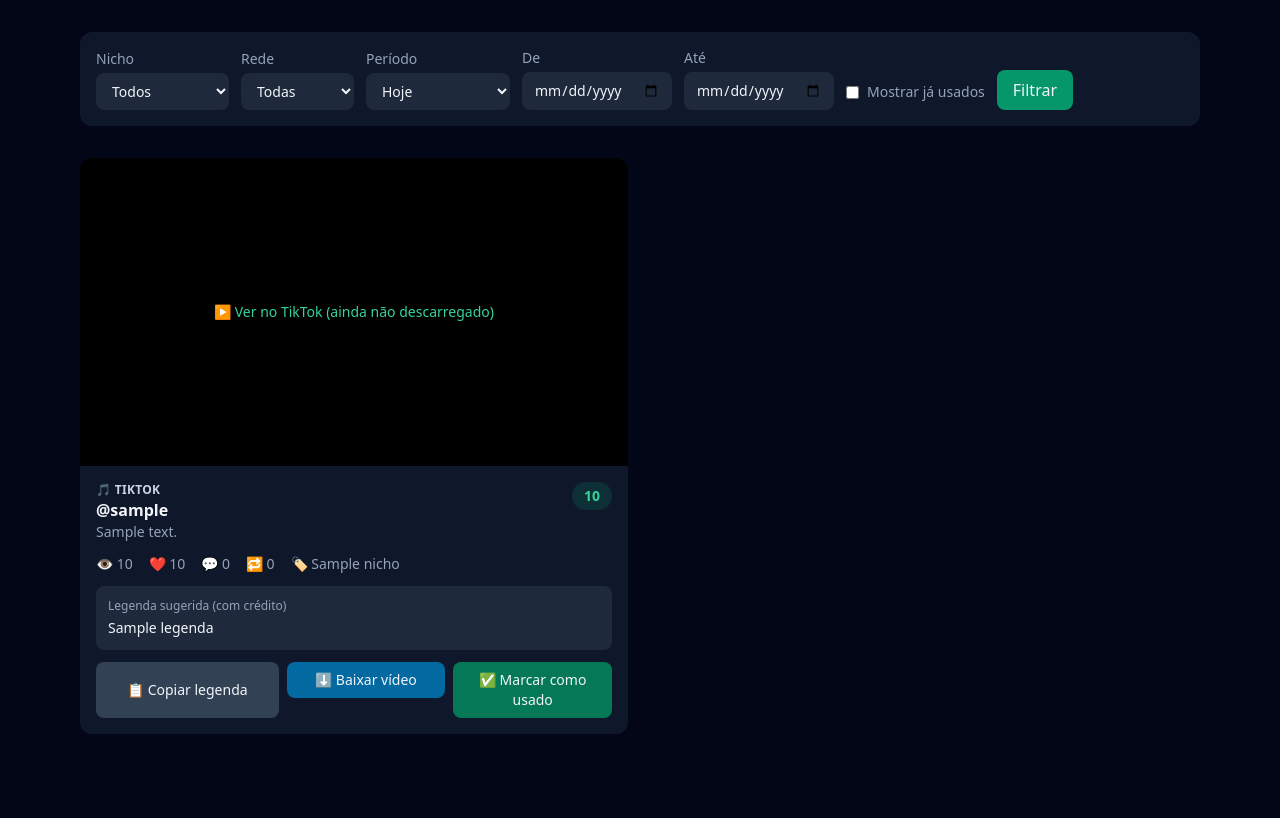
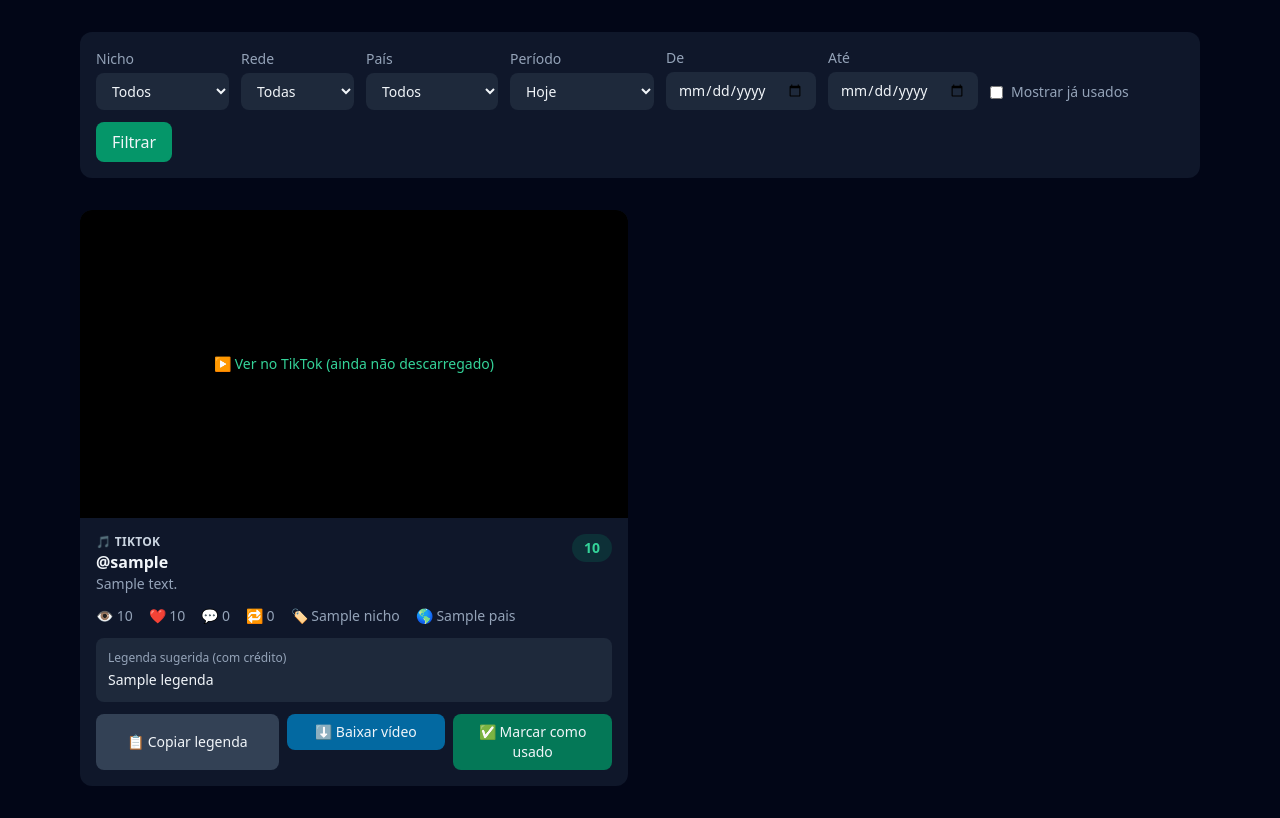
Before and after one commit to anderson17quadri-cmd/Extrair, a Flask app: template templates/index.html in a window 1280 px wide. Shown: the part 96-914 px from the top of the page. Before the commit the page ends 830 px from the top, so only its background shows below. Run offline with Flask 3, Linux system fonts and the light colour scheme; the template is opened without the code that fills it: most values are stand-ins (such as "Sample title", 1, 10 or a date in 2020); some libraries are stand-ins or nearby versions.

Commit message:
Adiciona filtro de país na dashboard
Testei ao vivo se a API do TikTok aceita filtrar a pesquisa por país
(parâmetro 'region' no /feed/search) e confirmei que é ignorado — os
resultados vêm iguais com ou sem o parâmetro. Em vez de implementar uma
opção que não funciona, guardo o país que cada vídeo já traz na resposta
(campo 'region') e adiciono um filtro de país na dashboard sobre o que
já foi coletado.

- db.py: nova coluna 'pais' com migração automática
- coletor.py: captura o país de cada vídeo (TikTok validado; Instagram
  com melhor esforço, já que a maioria das APIs não expõe isso por post)
- app.py + template: filtro 'País' no dashboard (dropdown dinâmico com
  os países já presentes nos dados) e selo 🌎 em cada card
- README documenta a limitação encontrada e como o filtro funciona

Testado com dados mock: países corretamente atribuídos e filtro a
devolver só os vídeos do país selecionado.

Co-Authored-By: Claude Sonnet 5 <noreply@anthropic.com>
Claude-Session: https://claude.ai/code/session_01WYQL992fc1t4qvnYbHU2qL

```diff
--- a/app.py
+++ b/app.py
@@ -19,6 +19,7 @@ db.init_db()
 def _filtros():
     nicho = request.args.get("nicho", "").strip()
     rede = request.args.get("rede", "").strip()
+    pais = request.args.get("pais", "").strip().upper()
     periodo = request.args.get("periodo", "semana")
     de = request.args.get("de", "")
     ate = request.args.get("ate", "")
@@ -30,12 +31,12 @@ def _filtros():
         elif periodo == "semana":
             de = (date.today() - timedelta(days=7)).isoformat()
         # periodo == "tudo": sem limite de datas
-    return nicho, rede, periodo, de, ate, incluir_usados
+    return nicho, rede, pais, periodo, de, ate, incluir_usados
 
 
 @app.route("/")
 def index():
-    nicho, rede, periodo, de, ate, incluir_usados = _filtros()
+    nicho, rede, pais, periodo, de, ate, incluir_usados = _filtros()
 
     sql = "SELECT * FROM videos WHERE candidato = 1"
     params: list = []
@@ -45,6 +46,9 @@ def index():
     if rede:
         sql += " AND rede = ?"
         params.append(rede)
+    if pais:
+        sql += " AND pais = ?"
+        params.append(pais)
     if de:
         sql += " AND date(data_coleta) >= date(?)"
         params.append(de)
@@ -59,6 +63,8 @@ def index():
         videos = con.execute(sql, params).fetchall()
         nichos = [r["nicho"] for r in con.execute(
             "SELECT DISTINCT nicho FROM videos ORDER BY nicho").fetchall()]
+        paises = [r["pais"] for r in con.execute(
+            "SELECT DISTINCT pais FROM videos WHERE pais != '' ORDER BY pais").fetchall()]
 
     cartoes = []
     for v in videos:
@@ -71,8 +77,10 @@ def index():
         "index.html",
         videos=cartoes,
         nichos=nichos,
+        paises=paises,
         nicho=nicho,
         rede=rede,
+        pais=pais,
         periodo=periodo,
         de=de,
         ate=ate,
--- a/coletor.py
+++ b/coletor.py
@@ -52,6 +52,8 @@ def normalizar_item_tiktok(item: dict, nicho: str) -> dict:
     return {
         "id": f"tiktok_{video_id}" if video_id else "",
         "rede": "tiktok",
+        # país onde o TikTok detetou a publicação (código ISO-2, ex.: BR, PT)
+        "pais": (item.get("region") or "").upper(),
         "nicho": nicho,
         "autor": autor.get("nickname") or "",
         "username_autor": autor.get("unique_id") or "",
@@ -123,6 +125,9 @@ def normalizar_item_instagram(item: dict, nicho: str) -> dict:
     return {
         "id": f"instagram_{shortcode}" if shortcode else "",
         "rede": "instagram",
+        # a maioria das APIs de Instagram não expõe país por publicação;
+        # fica vazio a não ser que o provider devolva algo em location/country_code
+        "pais": ((item.get("location") or {}).get("country_code") or item.get("country_code") or "").upper(),
         "nicho": nicho,
         "autor": autor.get("full_name") or "",
         "username_autor": autor.get("username") or "",
--- a/coletor/mock_videos.json
+++ b/coletor/mock_videos.json
@@ -3,6 +3,7 @@
     "video_id": "7300000000000000001",
     "title": "Corte degradê em 60 segundos 💈 #barbearia #fade #barber",
     "_horas_atras": 6,
+    "region": "BR",
     "play_count": 850000,
     "digg_count": 92000,
     "comment_count": 3100,
@@ -15,6 +16,7 @@
     "video_id": "7300000000000000002",
     "title": "Antes e depois que chocou o cliente 😱 #barbearia #transformacao",
     "_horas_atras": 20,
+    "region": "PT",
     "play_count": 2400000,
     "digg_count": 310000,
     "comment_count": 8900,
@@ -27,6 +29,7 @@
     "video_id": "7300000000000000003",
     "title": "Dica rápida para alinhar a barba #barba #dicas",
     "_horas_atras": 90,
+    "region": "US",
     "play_count": 15000,
     "digg_count": 800,
     "comment_count": 40,
@@ -39,6 +42,7 @@
     "video_id": "7300000000000000004",
     "title": "POV: o cliente pede 'só uma limpeza' #barbearia #humor #pov",
     "_horas_atras": 12,
+    "region": "BR",
     "play_count": 1200000,
     "digg_count": 210000,
     "comment_count": 15000,
@@ -51,6 +55,7 @@
     "video_id": "7300000000000000005",
     "title": "Tutorial: risco perfeito com navalha #barber #tutorial",
     "_horas_atras": 200,
+    "region": "PT",
     "play_count": 98000,
     "digg_count": 4100,
     "comment_count": 220,
--- a/db.py
+++ b/db.py
@@ -8,6 +8,7 @@ SCHEMA_TABELA = """
 CREATE TABLE IF NOT EXISTS videos (
     id              TEXT PRIMARY KEY,
     rede            TEXT NOT NULL DEFAULT 'tiktok',
+    pais            TEXT NOT NULL DEFAULT '',
     nicho           TEXT NOT NULL,
     autor           TEXT,
     username_autor  TEXT,
@@ -33,6 +34,7 @@ SCHEMA_INDICES = """
 CREATE INDEX IF NOT EXISTS idx_videos_nicho ON videos (nicho);
 CREATE INDEX IF NOT EXISTS idx_videos_candidato ON videos (candidato, score_viral);
 CREATE INDEX IF NOT EXISTS idx_videos_rede ON videos (rede);
+CREATE INDEX IF NOT EXISTS idx_videos_pais ON videos (pais);
 """
 
 
@@ -50,10 +52,12 @@ def ligacao():
 def init_db():
     with ligacao() as con:
         con.executescript(SCHEMA_TABELA)
-        # migração: bases de dados criadas antes da coluna "rede" existir
+        # migração: bases de dados criadas antes destas colunas existirem
         colunas = [r["name"] for r in con.execute("PRAGMA table_info(videos)").fetchall()]
         if "rede" not in colunas:
             con.execute("ALTER TABLE videos ADD COLUMN rede TEXT NOT NULL DEFAULT 'tiktok'")
+        if "pais" not in colunas:
+            con.execute("ALTER TABLE videos ADD COLUMN pais TEXT NOT NULL DEFAULT ''")
         con.executescript(SCHEMA_INDICES)
 
 
@@ -62,10 +66,10 @@ def inserir_video(video: dict) -> bool:
     with ligacao() as con:
         cur = con.execute(
             """INSERT OR IGNORE INTO videos
-               (id, rede, nicho, autor, username_autor, descricao, hashtags,
+               (id, rede, pais, nicho, autor, username_autor, descricao, hashtags,
                 views, likes, comentarios, partilhas,
                 data_publicacao, url_video, url_download, data_coleta)
-               VALUES (:id, :rede, :nicho, :autor, :username_autor, :descricao, :hashtags,
+               VALUES (:id, :rede, :pais, :nicho, :autor, :username_autor, :descricao, :hashtags,
                        :views, :likes, :comentarios, :partilhas,
                        :data_publicacao, :url_video, :url_download, :data_coleta)""",
             video,
--- a/templates/index.html
+++ b/templates/index.html
@@ -31,6 +31,15 @@
           <option value="">Todas</option>
           <option value="tiktok" {% if rede == 'tiktok' %}selected{% endif %}>TikTok</option>
           <option value="instagram" {% if rede == 'instagram' %}selected{% endif %}>Instagram</option>
+        </select>
+      </label>
+      <label class="flex flex-col text-sm text-slate-400">
+        País
+        <select name="pais" class="mt-1 bg-slate-800 rounded-lg px-3 py-2 text-slate-100">
+          <option value="">Todos</option>
+          {% for p in paises %}
+            <option value="{{ p }}" {% if p == pais %}selected{% endif %}>{{ p }}</option>
+          {% endfor %}
         </select>
       </label>
       <label class="flex flex-col text-sm text-slate-400">
@@ -105,6 +114,7 @@
             <span>💬 {{ "{:,}".format(v.comentarios or 0) }}</span>
             <span>🔁 {{ "{:,}".format(v.partilhas or 0) }}</span>
             <span title="Nicho">🏷 {{ v.nicho }}</span>
+            {% if v.pais %}<span title="País">🌎 {{ v.pais }}</span>{% endif %}
           </div>
           <div class="bg-slate-800 rounded-lg p-3 text-sm">
             <p class="text-slate-400 text-xs mb-1">Legenda sugerida (com crédito)</p>
```
Also changed, not shown: README.md.
